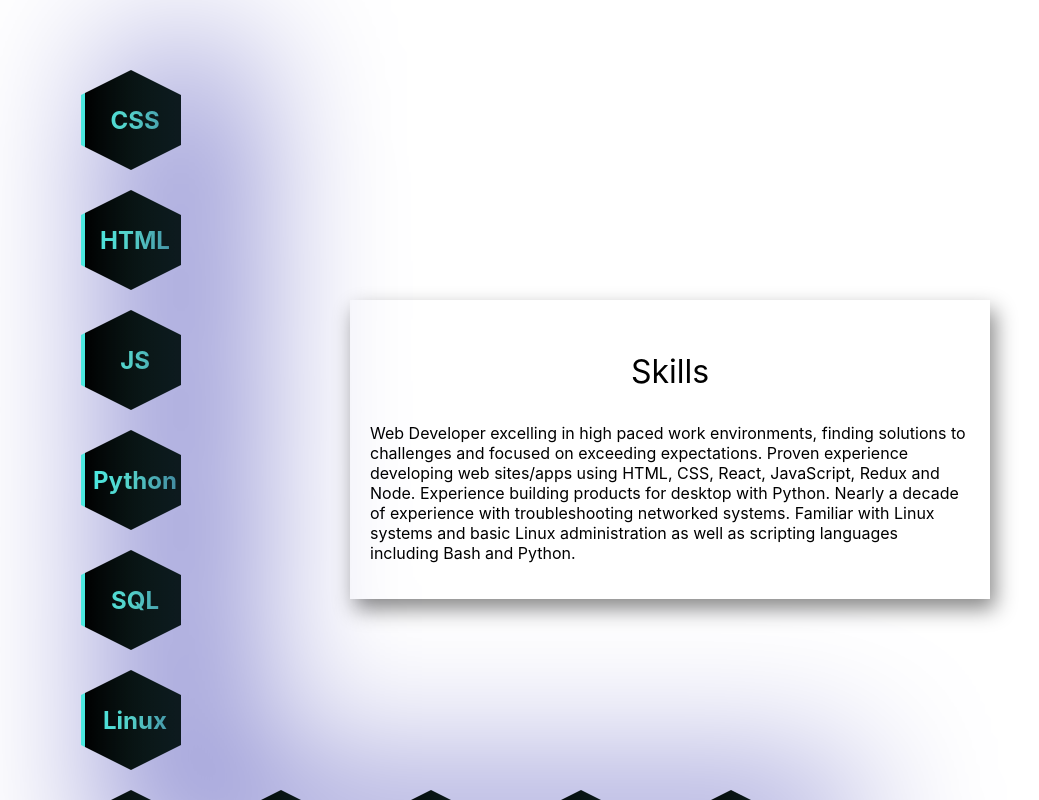
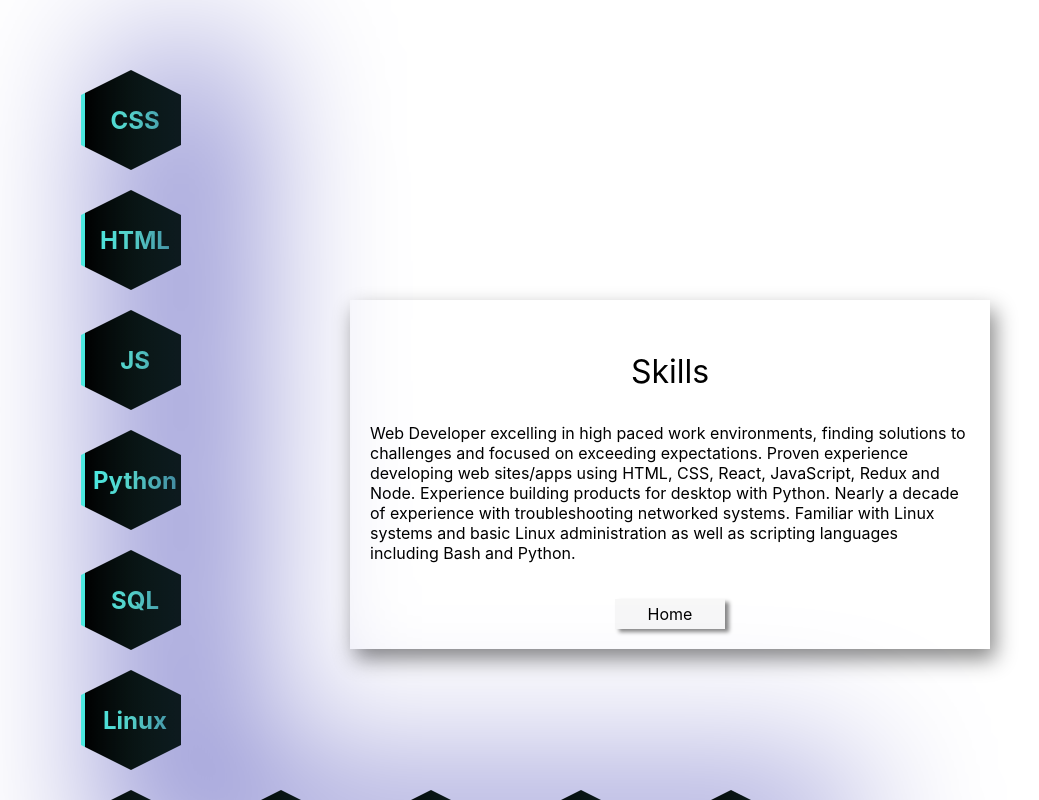
Before and after one commit to Rm-lee/Portfolio, a React (Create React App) app: page /skills in a window 1280 px wide. Shown: the top 800 px of the page, without its empty margins (20-1059 px from the left). Built offline with nearby package versions, Linux system fonts and the light colour scheme.

Commit message:
home link added

```diff
--- a/src/components/Skills.js
+++ b/src/components/Skills.js
@@ -1,5 +1,6 @@
 import React,{useEffect} from 'react';
 import styled from 'styled-components'
+import {Link} from 'react-router-dom'
 import Hexagons from './Hexagons'
 function Skills(props) {
     const Page = styled.div`
@@ -15,6 +16,17 @@ function Skills(props) {
     max-width:600px;
 
 
+    `
+    const Div = styled(Link)`
+    display:flex;
+    justify-content:center;
+    margin: 0 auto;
+    box-shadow: 4px 3px 4px #888888;
+    width:100px;
+    background-color:#f7f7f7;
+    text-decoration:none;
+    padding:5px;
+    color:black;
     `
 
     useEffect(() => {
@@ -51,7 +63,10 @@ function Skills(props) {
 developing web sites/apps using HTML, CSS, React, JavaScript, Redux and Node. Experience building products for desktop with Python. Nearly a
 decade of experience with troubleshooting networked systems. Familiar with Linux systems and basic Linux administration as well as scripting
 languages including Bash and Python.</p>
-</SkillsDiv>
+<br />
+<Div to="/">
+Home
+</Div></SkillsDiv>
     </div>
     </Page>
     </>
```
